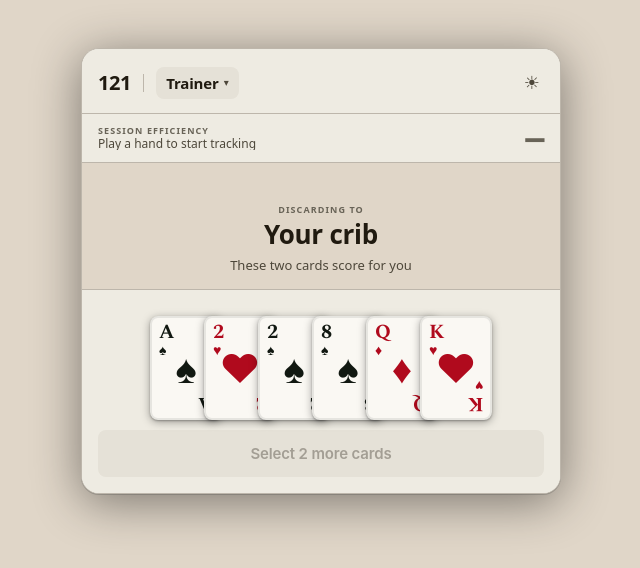
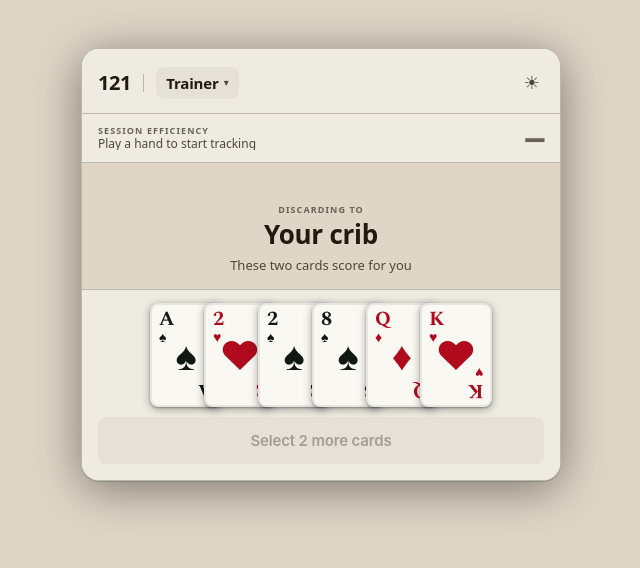
Before and after one commit to nickm717/cribbage-helper, a React (Vite) app: page / in a window 1280 px wide. Shown: the top 568 px of the page, without its empty margins (319-959 px from the left). Built offline with nearby package versions, Linux system fonts and the light colour scheme.

Commit message:
Halve card lift from 26px to 13px
https://claude.ai/code/session_01Ukt9sA4CYTspAKVmRmz8tu

```diff
--- a/src/TrainerScreen.jsx
+++ b/src/TrainerScreen.jsx
@@ -96,7 +96,7 @@ function PlayingCard({ card, selected, dimmed, t }) {
 // overlap (OVERLAP px) exposes the DOM stacking order so a lifted card slides
 // under cards that come later in the DOM, exactly as required.
 function CardFan({ cards, selected = [], onSelect, dimOthers = false, t }) {
-  const LIFT = 26;    // translateY lift on selection
+  const LIFT = 13;    // translateY lift on selection
   const OVERLAP = 18; // px each card overlaps the previous
   return (
     <div style={{
```
